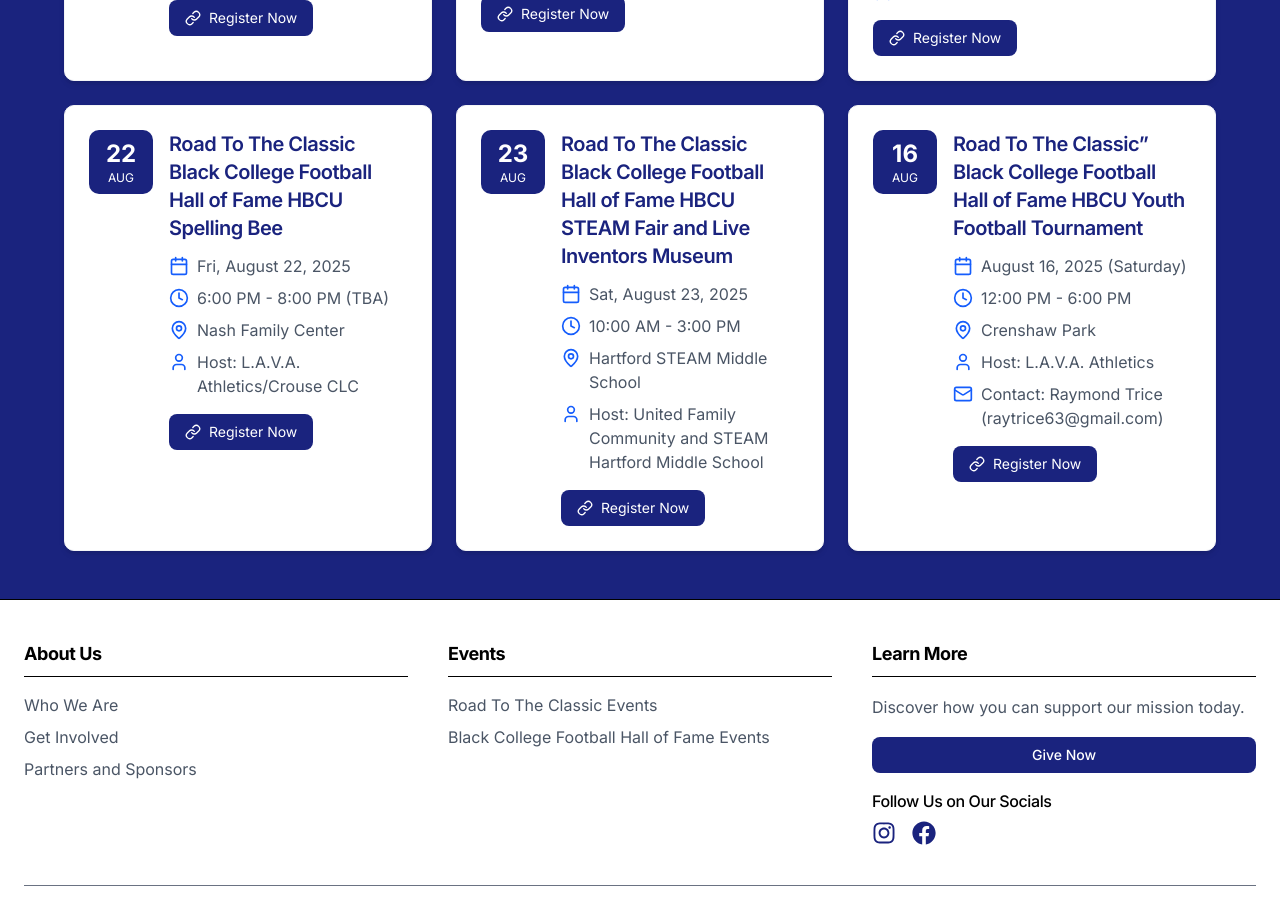
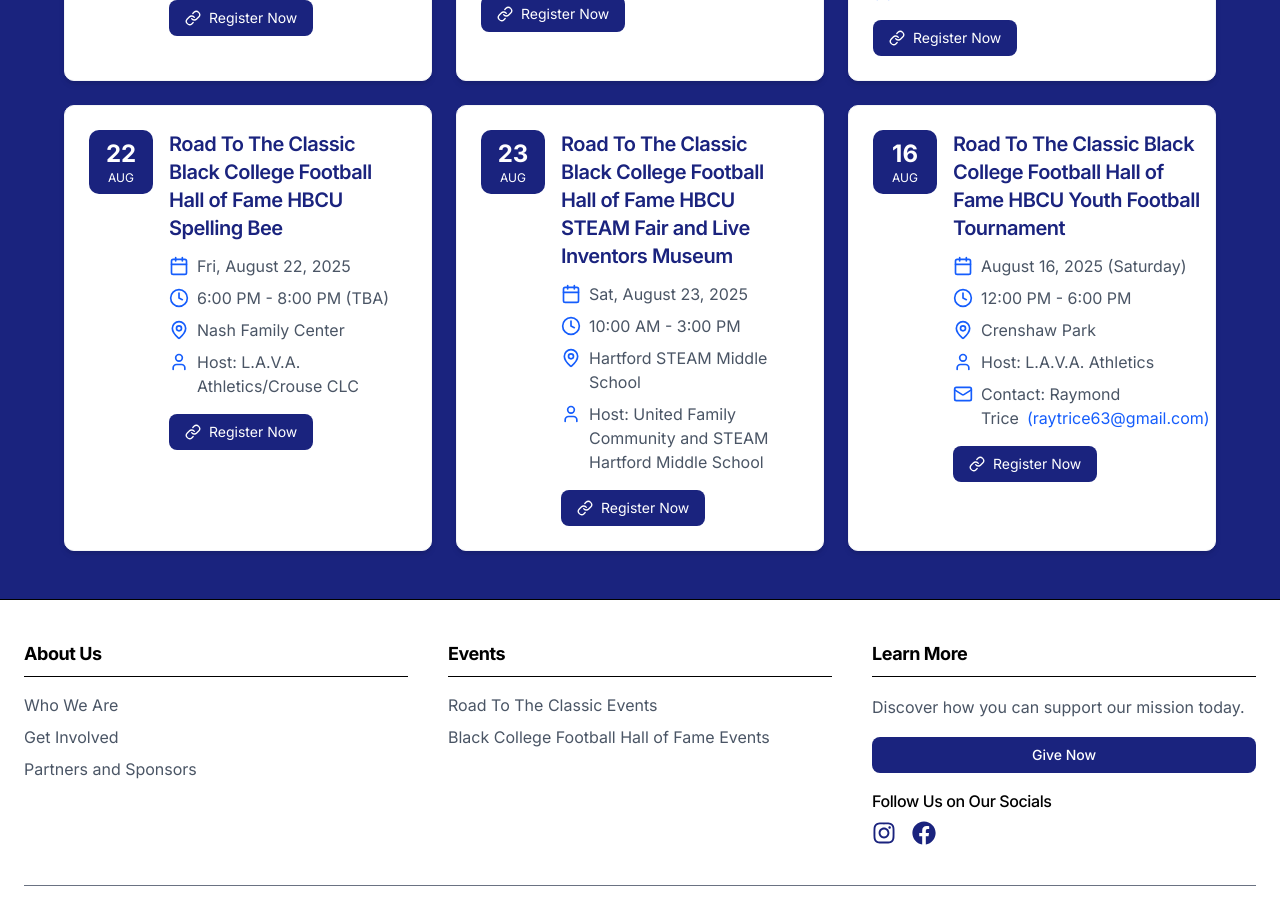
Before and after one commit to ByteFlowWebAgency/road-to-the-classic-v2, a Next.js app: page /HOF in a window 1280 px wide. Shown: the part 1820-2729 px from the top of the page. Built offline with nearby package versions, Linux system fonts and the light colour scheme.

Commit message:
modified events.js

```diff
--- a/src/data/events.js
+++ b/src/data/events.js
@@ -76,6 +76,7 @@
     location: "Cultural Center (Fry Theatre)",
     host: "Future Promise",
     contact: "Tori Fontes",
+    contactEmail: "ToriFontes@gmail.com",
     registrationLink: "https://docs.google.com/forms/d/e/1FAIpQLSc3YGaQZ0SrHAWXTCy_0xg2-es1jgN4_guudj71Hfxxe0C7Vg/viewform"
   },
   {
@@ -87,6 +88,7 @@
     location: "HDs Entertainment Center",
     host: "Brooks Rivers Fashion",
     contact: "Jenaye Brooks-Rivers",
+    contactEmail: "jenayebrooksrivers@gmail.com",
     registrationLink: "https://docs.google.com/forms/d/e/1FAIpQLSc3YGaQZ0SrHAWXTCy_0xg2-es1jgN4_guudj71Hfxxe0C7Vg/viewform"
   },
   {
@@ -200,15 +202,16 @@
     host: "United Family Community and STEAM Hartford Middle School",
     registrationLink: "https://docs.google.com/forms/d/e/1FAIpQLSc3YGaQZ0SrHAWXTCy_0xg2-es1jgN4_guudj71Hfxxe0C7Vg/viewform"
   },
- {
+  {
     id: "hof-6",
     type: EVENT_TYPES.HALL_OF_FAME,
-    title: "Road To The Classic” Black College Football Hall of Fame HBCU Youth Football Tournament",
+    title: "Road To The Classic Black College Football Hall of Fame HBCU Youth Football Tournament",
     date: "August 16, 2025 (Saturday)",
     time: "12:00 PM - 6:00 PM",
     location: "Crenshaw Park",
     host: "L.A.V.A. Athletics",
-    contact: "Raymond Trice (raytrice63@gmail.com)",
+    contact: "Raymond Trice",
+    contactEmail: "raytrice63@gmail.com",
     registrationLink: "https://docs.google.com/forms/d/e/1FAIpQLSc3YGaQZ0SrHAWXTCy_0xg2-es1jgN4_guudj71Hfxxe0C7Vg/viewform"
   }
 ];
```
